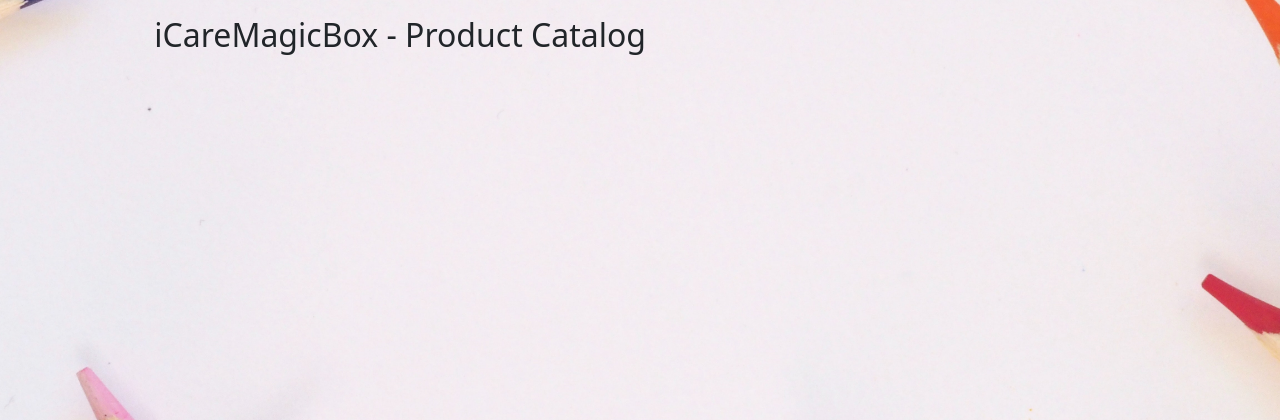
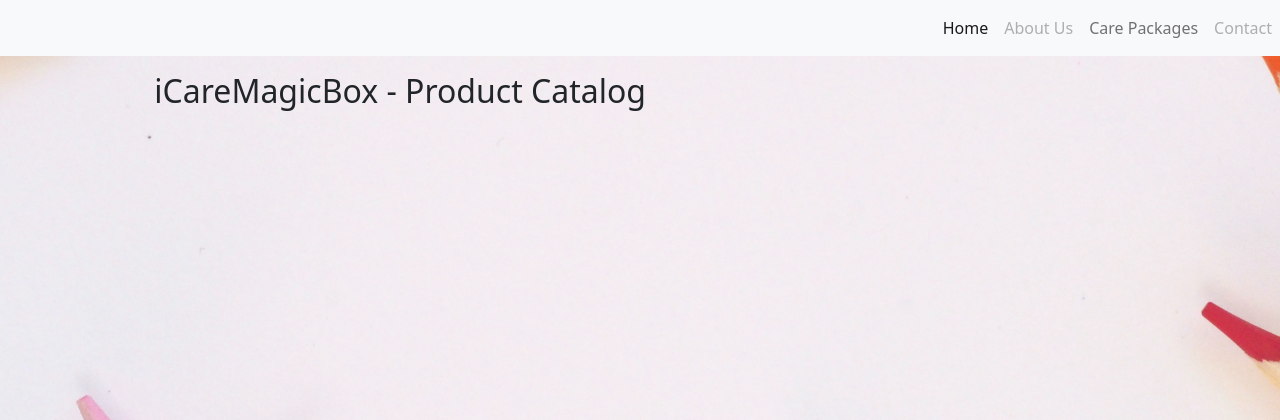
Before and after one commit to SandyC1000/iCareMagicBox, a Flask app: page /packages in a window 1280 px wide. Shown: the top 420 px of the page. Run offline with Flask 2, Linux system fonts and the light colour scheme; data that the repository does not hold is empty.

Commit message:
finalized UI

```diff
--- a/templates/all_careboxes.html
+++ b/templates/all_careboxes.html
@@ -1,7 +1,17 @@
 {% extends 'base.html' %}
 
 {% block body %}
+<nav class="navbar navbar-expand-lg navbar-light bg-light">
 
+    <div class="collapse navbar-collapse justify-content-end" id="navbarNavAltMarkup">
+      <div class="navbar-nav">
+        <a class="nav-item nav-link active" href="/">Home <span class="sr-only"></span></a>
+        <a class="nav-item nav-link disabled" href="#">About Us</a>
+        <a class="nav-item nav-link" href="/packages">Care Packages</a>
+        <a class="nav-item nav-link disabled" href="#">Contact</a>
+      </div>
+    </div>
+  </nav>
     <div class="container package-type">
         <p>  </p>
         <h2>&emsp;&emsp;  iCareMagicBox - Product Catalog</h2>
--- a/templates/homepage.html
+++ b/templates/homepage.html
@@ -5,7 +5,7 @@
 {% block body %}
 <nav class="navbar navbar-expand-lg navbar-light bg-light">
 
-  <div class="collapse navbar-collapse" id="navbarNavAltMarkup">
+  <div class="collapse navbar-collapse justify-content-end" id="navbarNavAltMarkup">
     <div class="navbar-nav">
       <a class="nav-item nav-link active" href="#">Home <span class="sr-only"></span></a>
       <a class="nav-item nav-link disabled" href="#">About Us</a>
```
Also changed, not shown: templates/all_carepackages.html (+13 -0 lines), templates/package_detail.html (+12 -0 lines).
